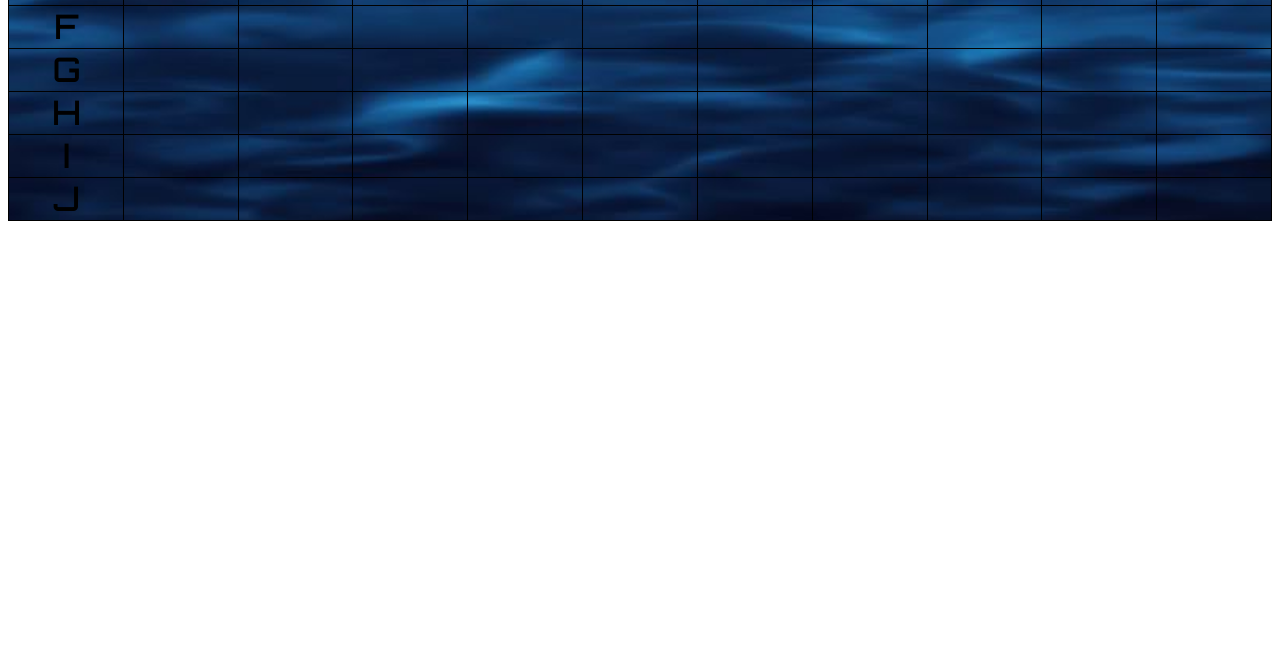
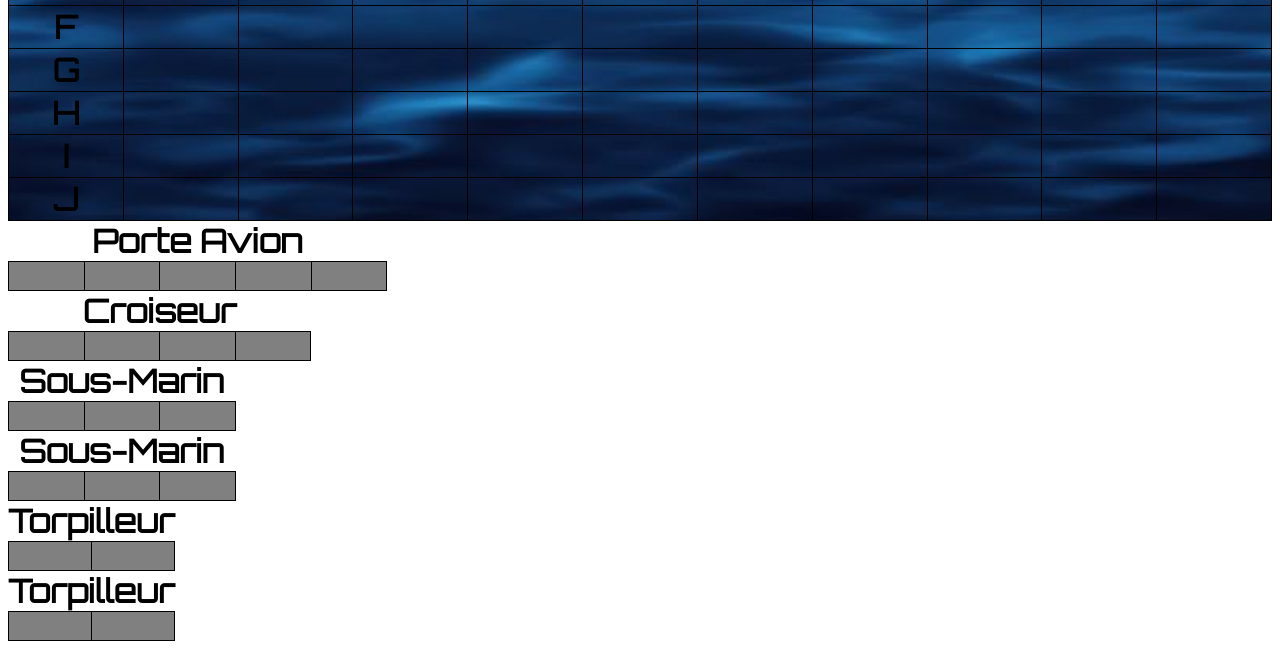
Before and after one commit to Tour-k/Bataille_Navale, a PHP site: page / in a window 1280 px wide. Shown: the part 418-1081 px from the top of the page. Before the commit the page ends 639 px from the top, so only its background shows below. Run offline with PHP 8.4, Linux system fonts and the light colour scheme; lists and menus that the app fills with data are empty.

Commit message:
bateaux
création des bateaux en vu de pouvoir les selectionner pour pouvoir les placer

```diff
--- a/index.php
+++ b/index.php
@@ -12,6 +12,8 @@
 	<h1>Bataille Navalle<h1>
 
 <p>Joueur 1 placez vos bateaux<p>
+
+<!-- _______________tableau de jeu ____________-->
 
 <table>
 	<tr>
@@ -160,6 +162,69 @@
 	</tr>
 </table>
 
+<!--_______________fin du tableau de jeu _____________-->
+
+<!--_______________les bateaux_____________________-->
+
+<!--1 Porte-Avion de 5cases
+1 Croiseur de 4 cases
+2 sous-marins de 3 cases
+2 torpilleurs de 2 cases-->
+
+<table id="Porte-Avion">
+	<caption>Porte Avion</caption>
+	<tr>
+		<td></td>
+		<td></td>
+		<td></td>
+		<td></td>
+		<td></td>
+	</tr>
+</table>
+
+<table id="Croiseur">
+	<caption>Croiseur</caption>
+	<tr>
+		<td></td>
+		<td></td>
+		<td></td>
+		<td></td>
+	</tr>
+</table>
+
+<table class="Sous-Marin">
+	<caption>Sous-Marin</caption>
+	<tr>
+		<td></td>
+		<td></td>
+		<td></td>
+	</tr>
+</table>
+
+<table class="Sous-Marin">
+	<caption>Sous-Marin</caption>
+	<tr>
+		<td></td>
+		<td></td>
+		<td></td>
+	</tr>
+</table>
+
+<table class="Torpilleur">
+	<caption>Torpilleur</caption>
+	<tr>
+		<td></td>
+		<td></td>
+	</tr>
+</table>
+
+<table class="Torpilleur">
+	<caption>Torpilleur</caption>
+	<tr>
+		<td></td>
+		<td></td>
+	</tr>
+</table>
 
 
 </body>
--- a/style.css
+++ b/style.css
@@ -29,3 +29,34 @@ table{
     background-size: 100%;
 
 }
+
+#Porte-Avion{
+	background-image: none;
+	background-color: grey;
+	table-layout: fixed;
+	width: 30%;
+	height: 30px;
+}
+
+#Croiseur{
+	background-image: none;
+	background-color: grey;
+	table-layout: fixed;
+	width: 24%;
+	height: 30px;
+}
+
+.Sous-Marin{
+	background-image: none;
+	background-color: grey;
+	table-layout: fixed;
+	width: 18%;
+	height: 30px;
+}
+.Torpilleur{
+	background-image: none;
+	background-color: grey;
+	table-layout: fixed;
+	width: 10%;
+	height: 30px;
+}
```
